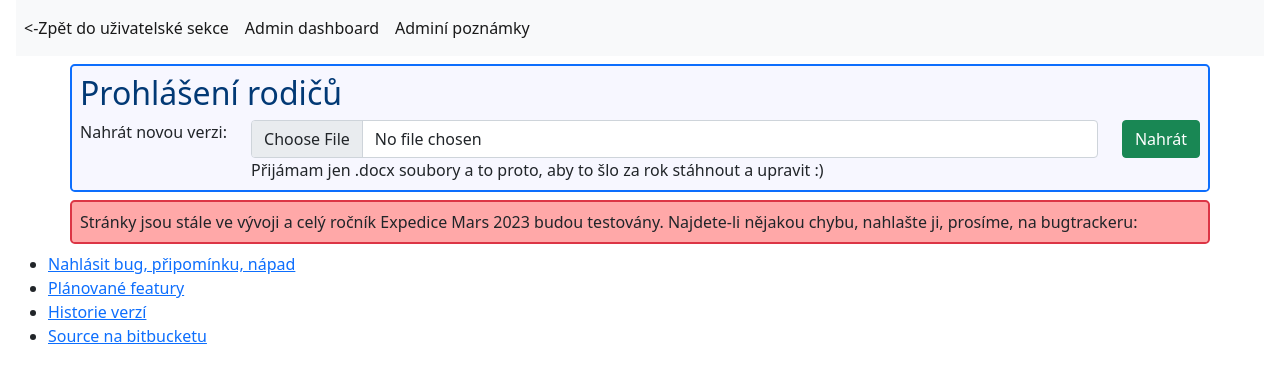
After one commit to expedicemars/intranet, a Flask app: template website/templates/admin_prohlaseni_rodicu.html in a window 1280 px wide. The commit adds this page. Shown: the top 383 px of the page. Run offline with Flask 2, Linux system fonts and the light colour scheme; the template is opened without the code that fills it, so the values that code supplies are empty; some libraries are stand-ins or nearby versions.

Commit message:
prohlaseni_rodicu

```diff
--- a/website/paths/paths.py
+++ b/website/paths/paths.py
@@ -38,3 +38,6 @@ def poznamky_path() -> Path:
 
 def pohovory_path() -> Path:
     return Path.cwd() / "data" / "pohovory.json"
+
+def prohlaseni_path() -> Path:
+    return Path.cwd() / "data" / "prohlaseni_rodicu.docx"
--- /dev/null
+++ b/website/static/js/admin_prohlaseni_rodicu.js
@@ -0,0 +1,13 @@
+import httpGet from "./httpGet.js"
+let existuje = JSON.parse(httpGet("/send_admin/prohlaseni_rodicu_existuje"))
+let existuje_div = document.getElementById("existuje")
+
+if (existuje["existuje"]) {
+    let a = document.createElement("a")
+    a.innerHTML = "Stáhnout současnou verzi"
+    a.href = "/send_user/prohlaseni_rodicu"
+    a.download = "prohlaseni_rodicu.docx"
+    existuje_div.appendChild(a)
+} else {
+    existuje_div.innerHTML = "Žádné prohlášení tu ještě nahrané není."
+}
--- a/website/templates/admin_dashboard.html
+++ b/website/templates/admin_dashboard.html
@@ -16,6 +16,7 @@
         <li>Datum ukončení registrace, <a href="{{url_for('admin_views.stanovit_terminy')}}">upravit jde tady</a>.</li>
         <li>Reakce na bugtracker</li>
         <li>Kontakty na velitele odborností</li>
+        <li>prohlášení rodičů, nahrát nové verze jde <a href="{{url_for('admin_views.prohlaseni_rodicu')}}">tady</a>.</li>
     </ul>
 </div>
 <hr>
--- /dev/null
+++ b/website/templates/admin_prohlaseni_rodicu.html
@@ -0,0 +1,21 @@
+{% extends "admin_navbar.html" %}
+{% block content %}
+<h2>Prohlášení rodičů</h2>
+<form method="post" enctype="multipart/form-data">
+    <div class="row">
+        <div class="col-auto">
+            Nahrát novou verzi:
+        </div>
+        <div class="col">
+            <input type="file" id="souhlas" class="form-control" name="souhlas" accept=".docx">
+            <label for="souhlas">Přijámam jen .docx soubory a to proto, aby to šlo za rok stáhnout a upravit :)</label>
+        </div>
+        <div class="col-auto">
+            <button class="btn btn-success" type="submit">Nahrát</button>
+        </div>
+    </div>
+</form>
+<div id="existuje"></div>
+
+<script type="module" src="{{url_for('static', filename='js/admin_prohlaseni_rodicu.js')}}"></script>
+{% endblock %}
--- a/website/templates/ucet.html
+++ b/website/templates/ucet.html
@@ -189,6 +189,9 @@
                 <button type="submit" class="btn btn-outline-primary" name="img" value="1">Uložit</button>
             </form>
         </div>
+        <hr>
+        <h3>Prohlášení rodičů</h3>
+        Prohlášení rodičů účastníka semifinále Expedice Mars je dokument, který musíš v případě postupu do semifinále vyplněný přinést. Jde v něm o bezinfekčnost a souhlas s pořizováním fotografií a stáhnout lze <a href="/send_user/prohlaseni_rodicu" download="prohlaseni_rodicu.docx">tady.</a>
     {% endif %}
 </div>
 
--- a/website/views/sender_endpoints.py
+++ b/website/views/sender_endpoints.py
@@ -5,7 +5,7 @@ from website.models.chyba import Chyba
 from website.models.user import User
 from website.json_handlers.logs_handling import get_logs, get_alogs
 from website.roles.role_handler import get_access_rights, dostupna_omezeni
-from website.paths.paths import terminy_path, faze_path, velitel_odbornosti_data_path, user_data_folder_path, zadani_folder_path, default_profilovka_path, poznamky_path
+from website.paths.paths import terminy_path, faze_path, velitel_odbornosti_data_path, user_data_folder_path, zadani_folder_path, default_profilovka_path, poznamky_path, prohlaseni_path
 from website.helpers.mailing_list import get_mails_from_mailing_list
 from website.helpers.get_user_files import get_motivak_by_id, get_prace_filenames, get_profilovka_by_id
 from website.json_handlers.pohovory_handling import get_pohovory, get_neobsazene_pohovory
@@ -163,6 +163,11 @@ def send_admin(query):
             return json.dumps(result)
         else:
             abort(401)
+    elif query == "prohlaseni_rodicu_existuje":
+        if "admin" in rights:
+            return json.dumps({"existuje": prohlaseni_path().exists()})
+        else:
+            abort(401)
 
 
 
@@ -208,6 +213,11 @@ def send_user(query: str):
                 zaznam["pretty"] = pretty_date(p["iso"])
                 result.append(zaznam)
             return json.dumps(result)
+        else:
+            abort(401)
+    elif query == "prohlaseni_rodicu":
+        if "user" in rights or "admin" in rights:
+            return send_file(prohlaseni_path())
         else:
             abort(401)
 
```
Also changed, not shown: website/views/admin_views.py (+21 -1 lines), 1 other file.
